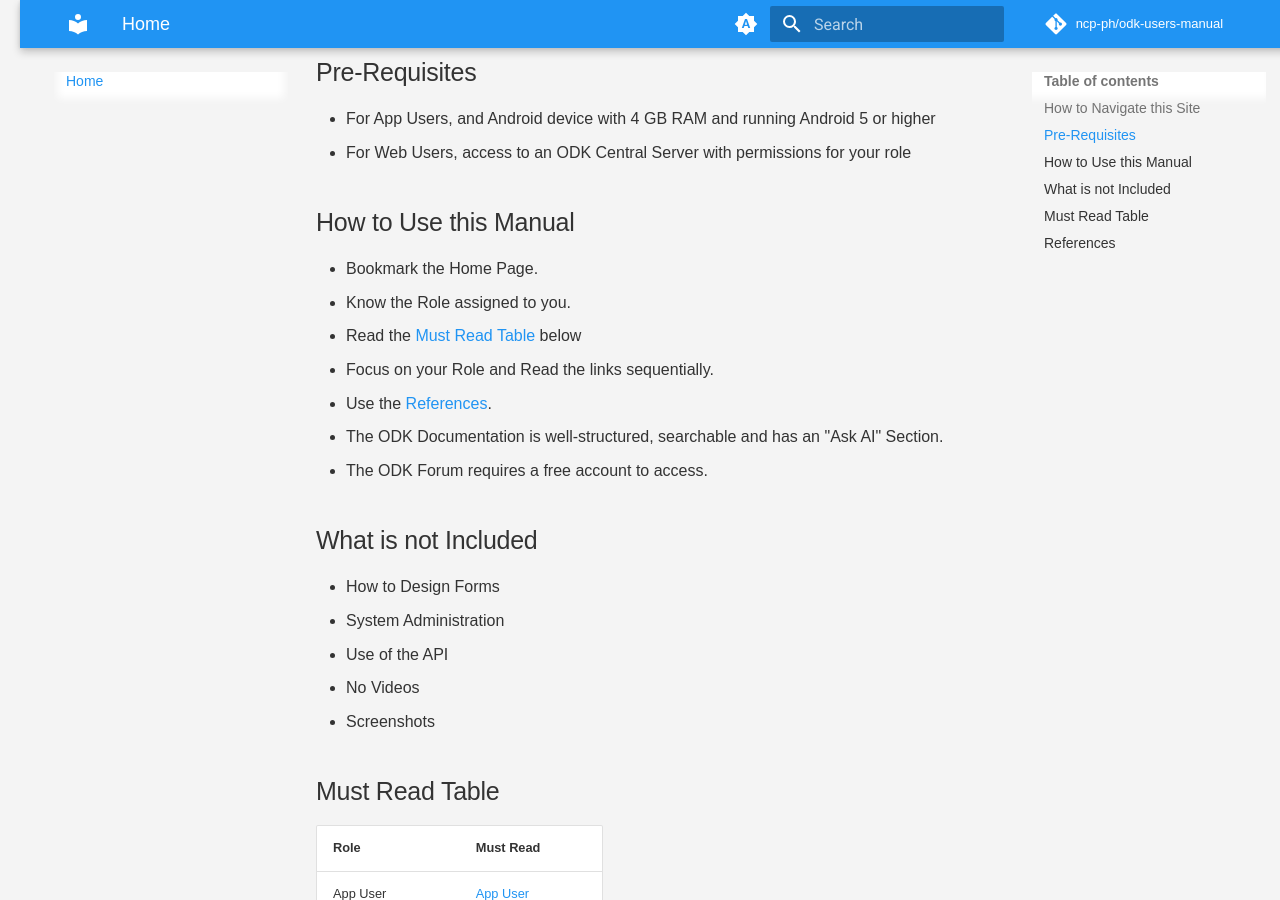
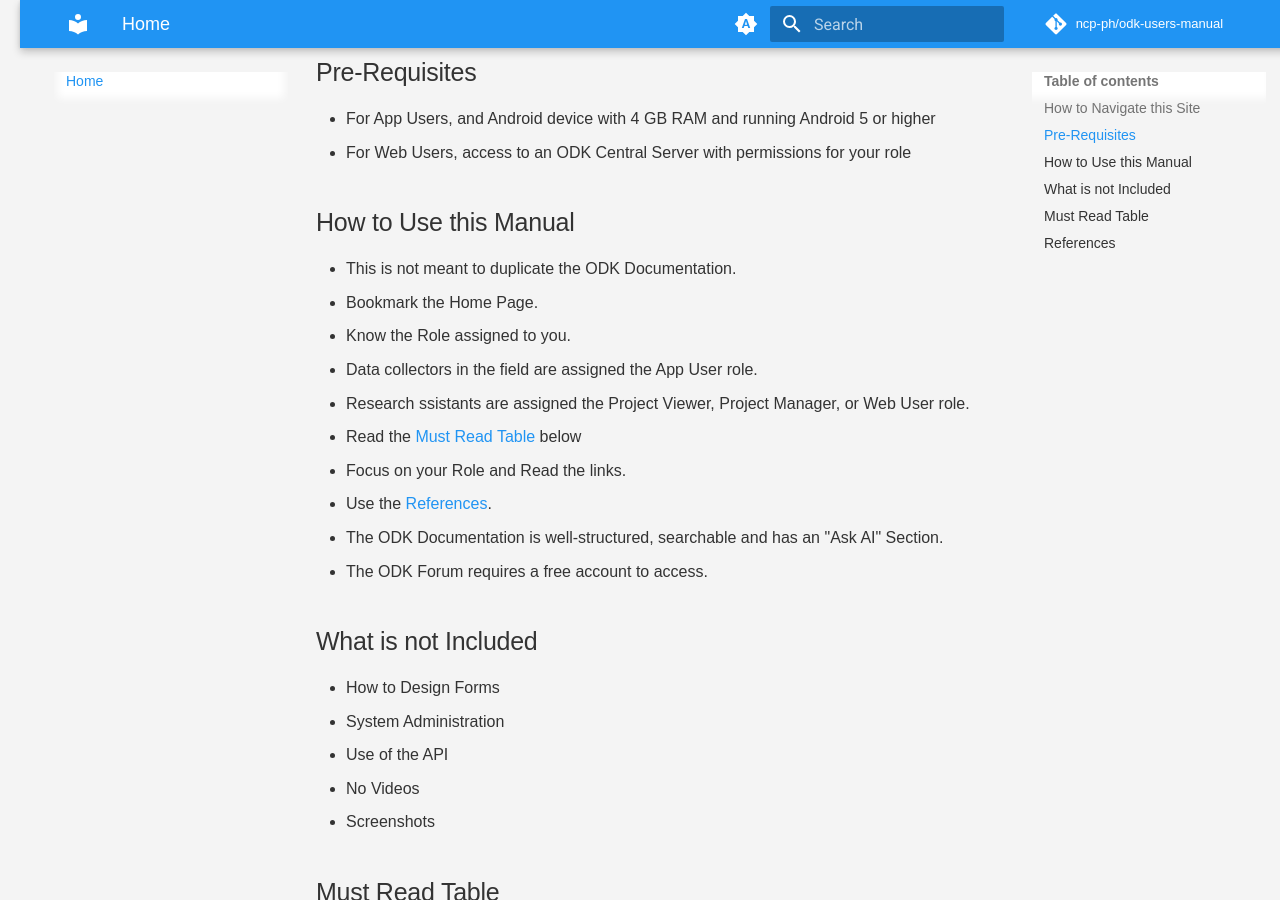
Before and after one commit to ncp-ph/odk-users-manual, an MkDocs documentation site: the page built from docs/index.md, in a window 1280 px wide and 900 px high, scrolled down 386 px. Built offline with MkDocs 1.6.1 and Material for MkDocs 9.7.7, drawn with Linux system fonts in a browser that asks for light colours; comment, search, counter and statistics services are not loaded.

Commit message:
Added possible roles per position

```diff
--- a/docs/index.md
+++ b/docs/index.md
@@ -13,10 +13,13 @@ When you select a section, you will see:
 
 ## How to Use this Manual
 
+* This is not meant to duplicate the ODK Documentation.
 * Bookmark the Home Page.
 * Know the Role assigned to you.
+   * Data collectors in the field are assigned the App User role.
+   * Research ssistants are assigned the Project Viewer, Project Manager, or Web User role.
 * Read the [Must Read Table](#must-read-table) below
-* Focus on your Role and Read the links sequentially.
+* Focus on your Role and Read the links.
 * Use the [References](#references).
   * The ODK Documentation is well-structured, searchable and has an "Ask AI" Section.
   * The ODK Forum requires a free account to access.
```
